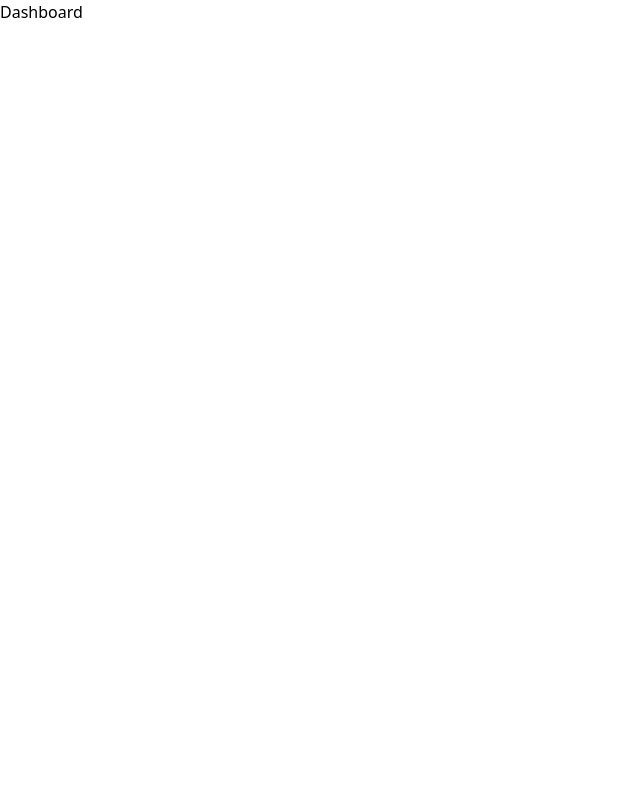
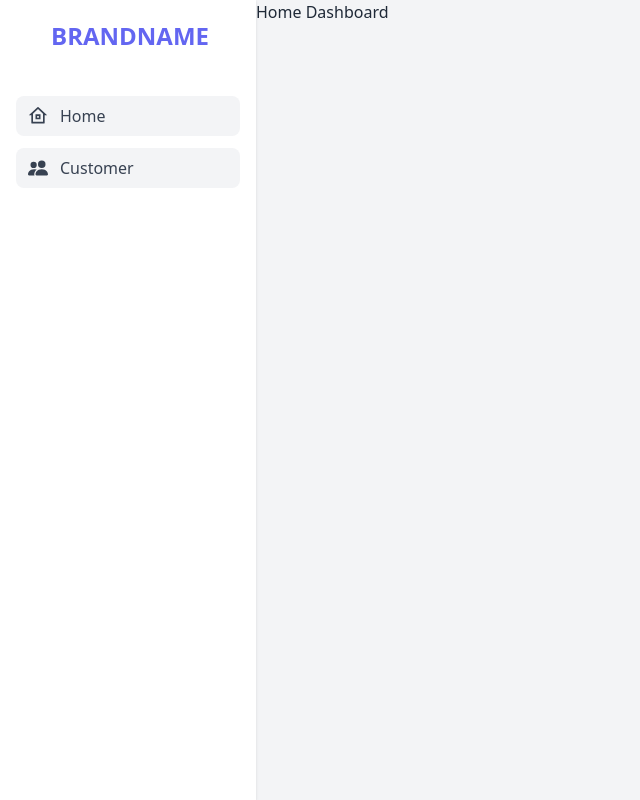
Before and after one commit to evriyanaindrasaputra/react-dashboard, a React (Vite) app: page /dashboard in a window 1280 px wide. Shown: the whole page, without its empty margins (0-640 px from the left). Built offline with nearby package versions, Linux system fonts and the light colour scheme.

Commit message:
feat: sidebar

```diff
--- a/package.json
+++ b/package.json
@@ -19,6 +19,7 @@
     "@vitejs/plugin-react": "^2.0.0",
     "autoprefixer": "^10.4.8",
     "postcss": "^8.4.14",
+    "react-icons": "^4.4.0",
     "tailwindcss": "^3.1.7",
     "typescript": "^4.6.4",
     "vite": "^3.0.0"
--- /dev/null
+++ b/src/components/sidebar/sidebar-item.tsx
@@ -0,0 +1,20 @@
+import React from 'react'
+import { Link } from "react-router-dom";
+import { Sidebar } from '~/types/sidebar';
+
+
+const SidebarItem : React.FC<Sidebar> = ({slug, name, Icon}) => {
+  return (
+    <li>
+      <Link
+        to={slug}
+        className="flex flex-row items-center h-10 px-3 rounded-lg text-gray-700 bg-gray-100"
+      >
+        <Icon className='w-5 h-5' />
+        <span className="ml-3">{name}</span>
+      </Link>
+    </li>
+  )
+}
+
+export default SidebarItem
--- /dev/null
+++ b/src/components/sidebar/sidebar.tsx
@@ -0,0 +1,28 @@
+import React from 'react'
+import { listSidebar } from '~/constants/sidebar'
+import SidebarItem from './sidebar-item'
+
+const Sidebar: React.FC = () => {
+  return (
+    <aside
+      className="w-64 md:shadow transform -translate-x-full md:translate-x-0 transition-transform duration-150 ease-in bg-white "
+    >
+      <div className="flex items-center justify-center py-4">
+        <span className="leading-10 text-indigo-500 text-2xl font-bold ml-1 uppercase">Brandname</span>
+      </div>
+      <div className="px-4 py-6">
+        <ul className="flex flex-col w-full space-y-3">
+          {listSidebar.map((item) => (
+            <SidebarItem
+              name={item.name}
+              slug={item.slug}
+              Icon={item.Icon}
+            />
+          ))}
+        </ul>
+      </div>
+    </aside>
+  )
+}
+
+export default Sidebar
--- /dev/null
+++ b/src/constants/sidebar.ts
@@ -0,0 +1,17 @@
+import { RiHome8Line } from 'react-icons/ri'
+import { BsPeopleFill } from 'react-icons/bs'
+import { Sidebar } from '~/types/sidebar'
+
+export const listSidebar : Array<Sidebar> = [
+  {
+    name : 'Home',
+    slug : '/dashboard',
+    Icon : RiHome8Line
+  },
+  {
+    name : 'Customer',
+    slug : '/dashboard/customer',
+    Icon : BsPeopleFill
+  },
+
+]
--- /dev/null
+++ b/src/layouts/dashboard-layout.tsx
@@ -0,0 +1,19 @@
+import React from 'react'
+import { useOutlet } from "react-router-dom";
+import Sidebar from '~/components/sidebar/sidebar';
+
+const Dashboardlayout: React.FC = () => {
+  const outlet = useOutlet()
+  return (
+    <>
+      <div className="flex flex-row min-h-screen bg-gray-100 text-gray-800">
+        <Sidebar />
+        <main className="main flex flex-col flex-grow -ml-64 md:ml-0 transition-all duration-150 ease-in">
+          {outlet}
+        </main>
+      </div>
+    </>
+  )
+}
+
+export default Dashboardlayout
--- /dev/null
+++ b/src/types/sidebar.ts
@@ -0,0 +1,7 @@
+import { IconType } from "react-icons/lib";
+
+export interface Sidebar {
+  name : string
+  slug : string
+  Icon : IconType
+}
--- a/tsconfig.json
+++ b/tsconfig.json
@@ -14,7 +14,11 @@
     "resolveJsonModule": true,
     "isolatedModules": true,
     "noEmit": true,
-    "jsx": "react-jsx"
+    "jsx": "react-jsx",
+    "baseUrl": ".",
+    "paths": {
+			"~/*": ["./src/*"]
+		}
   },
   "include": ["src"],
   "references": [{ "path": "./tsconfig.node.json" }]
--- a/vite.config.ts
+++ b/vite.config.ts
@@ -3,5 +3,10 @@ import react from '@vitejs/plugin-react'
 
 // https://vitejs.dev/config/
 export default defineConfig({
-  plugins: [react()]
+  plugins: [react()],
+  resolve: {
+    alias: {
+      '~': '/src',
+    },
+  },
 })
```
Also changed, not shown: src/routes/index.tsx (+14 -2 lines), 1 other file (tests, documents, lock files or other folders).
